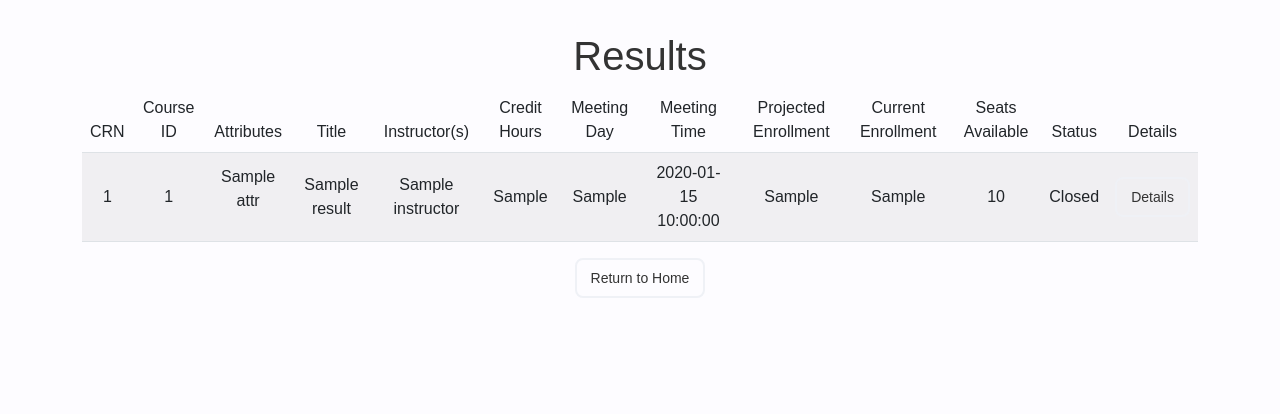
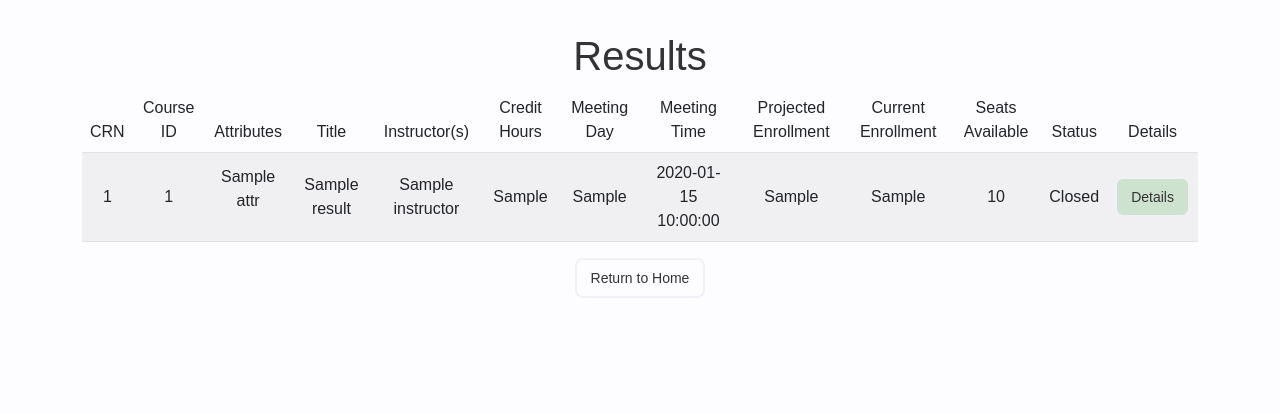
Before and after one commit to ShadowBearVR/Cypher-Ampersand, a Flask app: template server/templates/results.html in a window 1280 px wide. Shown: the part 80-494 px from the top of the page. Run offline with Flask 2, Linux system fonts and the light colour scheme; the template is opened without the code that fills it: most values are stand-ins (such as "Sample title", 1, 10 or a date in 2020); parts of the project's set-up code (start-up, migrations or seed data) failed here and were passed over; some libraries are stand-ins or nearby versions.

Commit message:
Redone buttons for the results page

```diff
--- a/server/templates/results.html
+++ b/server/templates/results.html
@@ -61,7 +61,7 @@
                                         {% endif %}
 
                                         <td>
-                                            <a class="button" href="{{ url_for('course_details', term=context.inputs.term_selection, crn=result.CRN_ID) }}" target="_blank">Details</a>
+                                            <a class="button special-button" href="{{ url_for('course_details', term=context.inputs.term_selection, crn=result.CRN_ID) }}" target="_blank">Details</a>
                                         </td>
                                     </tr>
                                     {% endfor %}
--- a/static/css/styles.css
+++ b/static/css/styles.css
@@ -310,6 +310,15 @@ img {
 	color: var(--c-accent-primary);
 }
 
+.special-button {
+	background-color: var(--c-background-tertiary);
+}
+
+.special-button:focus, .special-button:hover {
+	color: #fff;
+	background-color: var(--c-accent-primary);
+}
+
 .search {
 	position: relative;
 	display: flex;
```
